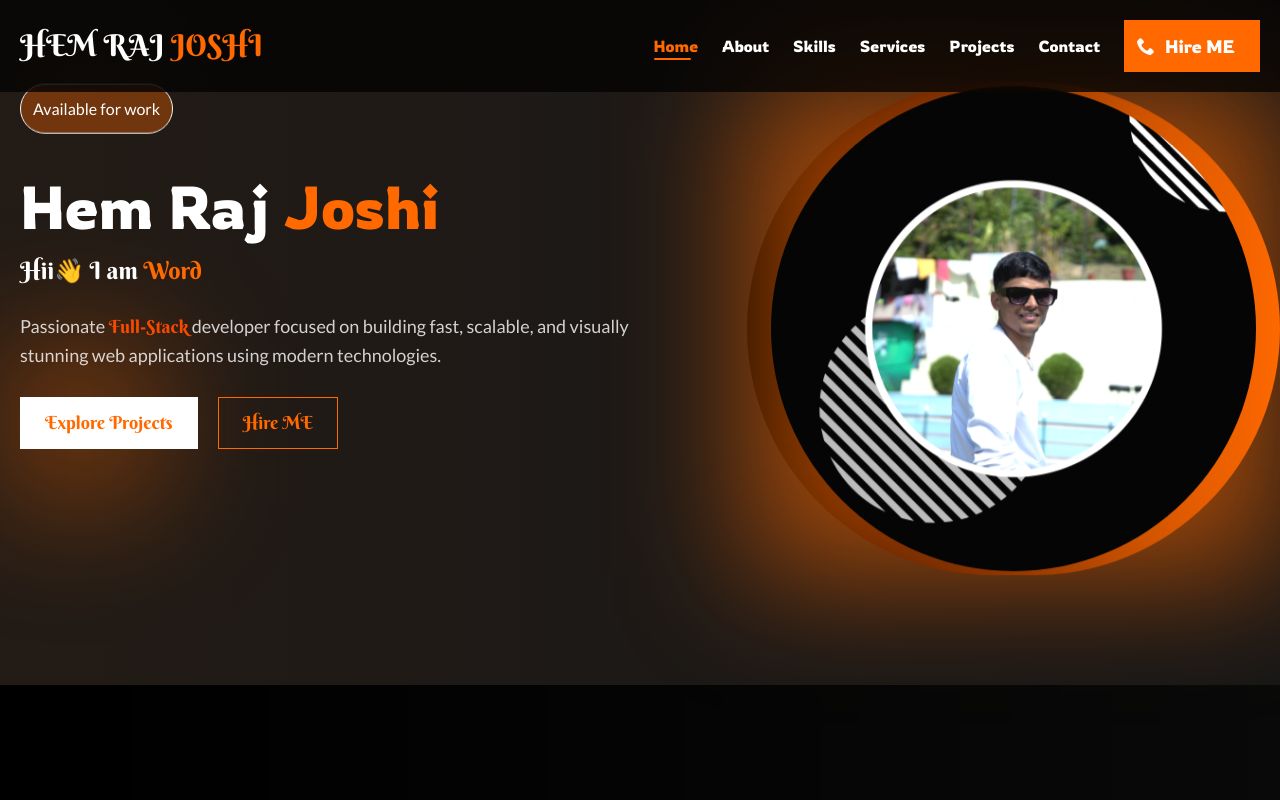
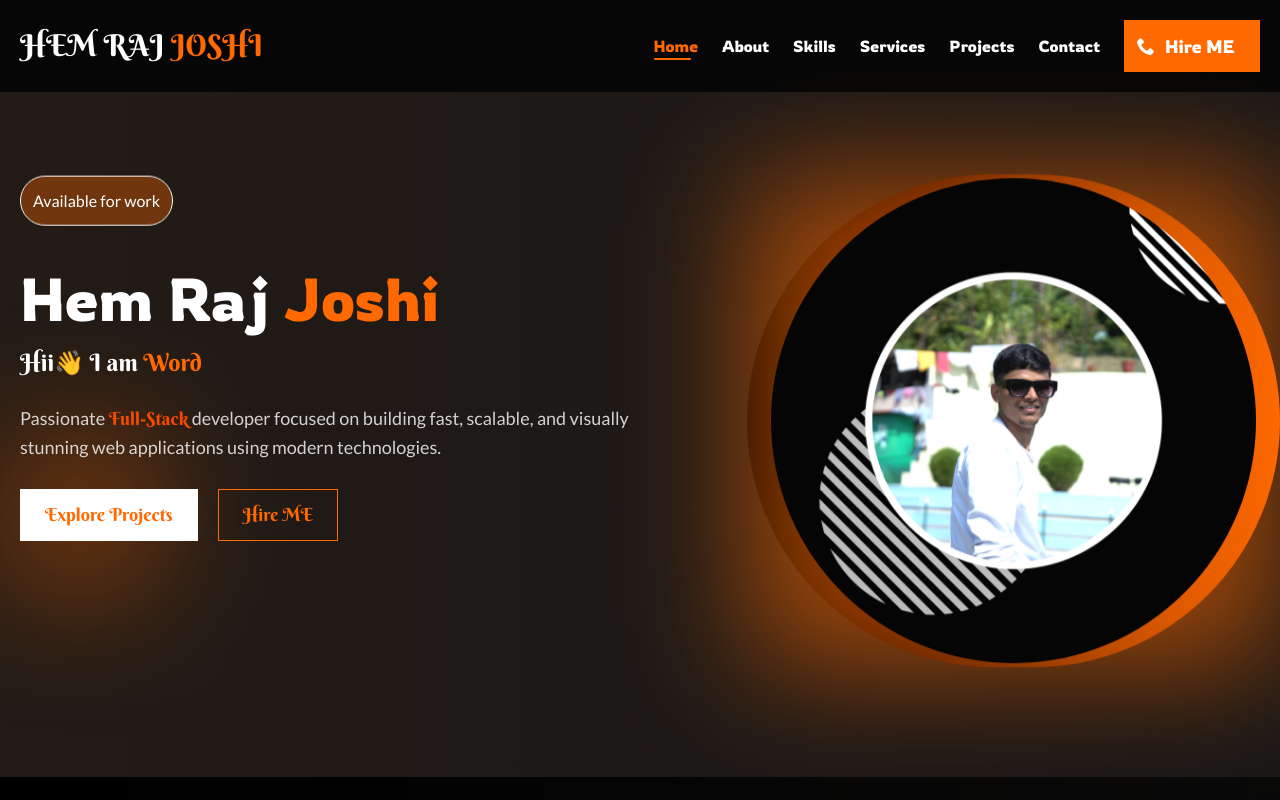
Before and after one commit to coderhem/portfolio-hem-raj-joshi, a Next.js app: page / in a window 1280 px wide. Shown: the top 800 px of the page. Built offline with nearby package versions, Linux system fonts and the light colour scheme.

Commit message:
Header links updated

```diff
--- a/app/components/header.tsx
+++ b/app/components/header.tsx
@@ -36,11 +36,12 @@ const Header = ({ setHeaderHeight }: any) => {
     };
   }, []);
 
-useLayoutEffect(() => {
-  if (headerRef.current) {
-    setHeaderHeightLocal(headerRef.current.offsetHeight);
-  }
-}, []);
+  useEffect(() => {
+    if (headerRef.current) {
+      const height = headerRef.current.offsetHeight;
+      setHeaderHeight(height); // parent लाई उचाइ पास गर्छ
+    }
+  }, [setHeaderHeight]);
 
   useEffect(() => {
     document.body.classList.toggle("active", active);
```
